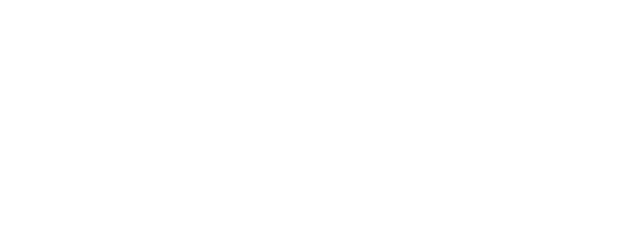
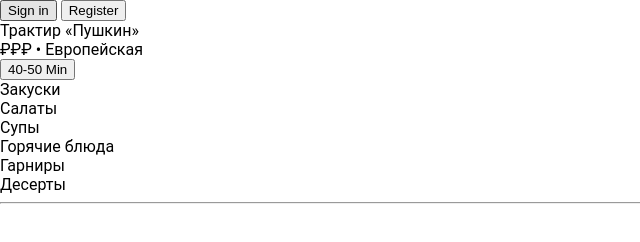
Before and after one commit to Aidanatoi/Template-for-exam-2, a plain HTML site: page index.html in a window 1280 px wide. Shown: the whole page, without its empty margins (0-640 px from the left). Drawn offline with Linux system fonts and the light colour scheme.

Commit message:
Added menu and banner

```diff
--- a/index.html
+++ b/index.html
@@ -9,5 +9,38 @@
                     <link rel="stylesheet" href="./styles/base.css">
 </head>
 <body>
+
+  <header class="header">
+    <section class="section">
+      <div class="header__column-left">
+        <div class="header__logo"></div>
+      </div>
+      <div class="header__column-right">
+       <button class="header__btn-sign">Sign in</button>
+       <button class="header__btn-register">Register</button>
+      </div>
+    </section>
+    <section class="section-title">
+      <div class="header__image">
+      <div class="header__container">
+       <div class="header__name">Трактир «Пушкин»</div>
+       <div class="header__subtitle">₽₽₽ • Европейская</div>
+       <button class="header__btn-time">40-50 Min</button>
+      </div>
+    </div>
+    </section>
+    <section class="section-list">
+      <ul class="header__list-items">
+        <li><a href=""></a>Закуски</li>
+        <li><a href=""></a>Салаты </li>
+        <li><a href=""></a>Супы</li>
+        <li><a href=""></a>Горячие блюда</li>
+        <li><a href=""></a>Гарниры</li>
+        <li><a href=""></a>Десерты</li>
+      </ul>
+      <hr>
+    </section>
+    </header>
+
 </body>
 </html>
```
